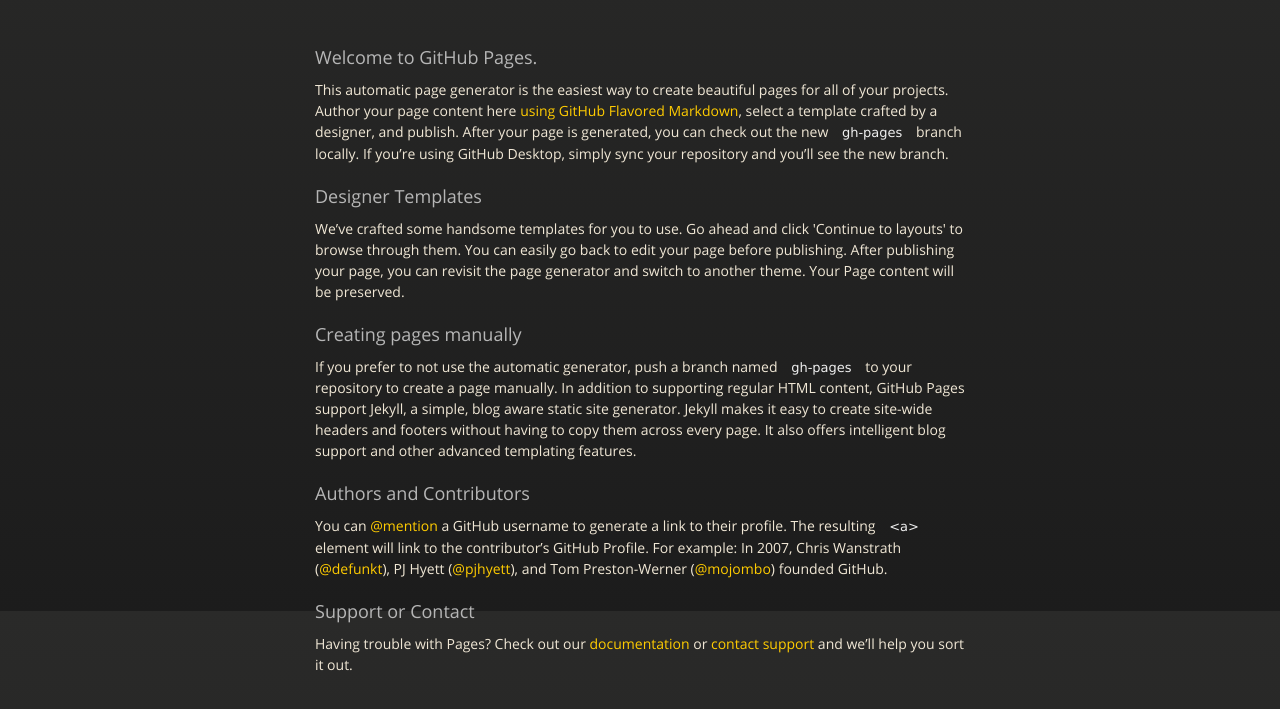
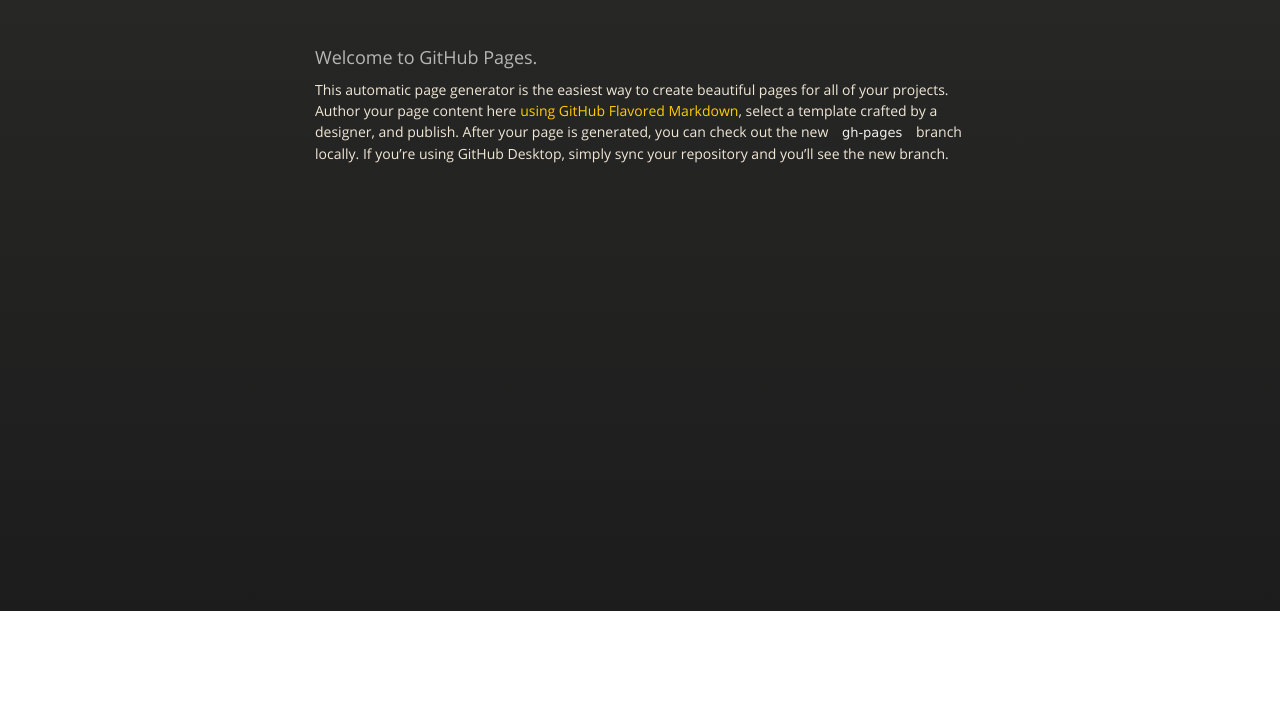
Before and after one commit to bori5g/bori5g.github.io, a plain HTML site: page index.html in a window 1280 px wide. Shown: the part 189-898 px from the top of the page. After the commit the page ends 800 px from the top, so only its background shows below. Drawn offline with nearby package versions, Linux system fonts and the light colour scheme.

Commit message:
Update index.html

```diff
--- a/index.html
+++ b/index.html
@@ -41,28 +41,6 @@
 <p>This automatic page generator is the easiest way to create beautiful pages for all of your projects. Author your page content here <a href="https://guides.github.com/features/mastering-markdown/">using GitHub Flavored Markdown</a>, select a template crafted by a designer, and publish. After your page is generated, you can check out the new <code>gh-pages</code> branch locally. If you’re using GitHub Desktop, simply sync your repository and you’ll see the new branch.</p>
 
 <h3>
-<a id="designer-templates" class="anchor" href="#designer-templates" aria-hidden="true"><span aria-hidden="true" class="octicon octicon-link"></span></a>Designer Templates</h3>
-
-<p>We’ve crafted some handsome templates for you to use. Go ahead and click 'Continue to layouts' to browse through them. You can easily go back to edit your page before publishing. After publishing your page, you can revisit the page generator and switch to another theme. Your Page content will be preserved.</p>
-
-<h3>
-<a id="creating-pages-manually" class="anchor" href="#creating-pages-manually" aria-hidden="true"><span aria-hidden="true" class="octicon octicon-link"></span></a>Creating pages manually</h3>
-
-<p>If you prefer to not use the automatic generator, push a branch named <code>gh-pages</code> to your repository to create a page manually. In addition to supporting regular HTML content, GitHub Pages support Jekyll, a simple, blog aware static site generator. Jekyll makes it easy to create site-wide headers and footers without having to copy them across every page. It also offers intelligent blog support and other advanced templating features.</p>
-
-<h3>
-<a id="authors-and-contributors" class="anchor" href="#authors-and-contributors" aria-hidden="true"><span aria-hidden="true" class="octicon octicon-link"></span></a>Authors and Contributors</h3>
-
-<p>You can <a href="https://help.github.com/articles/basic-writing-and-formatting-syntax/#mentioning-users-and-teams" class="user-mention">@mention</a> a GitHub username to generate a link to their profile. The resulting <code>&lt;a&gt;</code> element will link to the contributor’s GitHub Profile. For example: In 2007, Chris Wanstrath (<a href="https://github.com/defunkt" class="user-mention">@defunkt</a>), PJ Hyett (<a href="https://github.com/pjhyett" class="user-mention">@pjhyett</a>), and Tom Preston-Werner (<a href="https://github.com/mojombo" class="user-mention">@mojombo</a>) founded GitHub.</p>
-
-<h3>
-<a id="support-or-contact" class="anchor" href="#support-or-contact" aria-hidden="true"><span aria-hidden="true" class="octicon octicon-link"></span></a>Support or Contact</h3>
-
-<p>Having trouble with Pages? Check out our <a href="https://help.github.com/pages">documentation</a> or <a href="https://github.com/contact">contact support</a> and we’ll help you sort it out.</p>
-      </section>
-
-    </div>
-    <!--[if !IE]><script>fixScale(document);</script><![endif]-->
 
   </body>
 </html>
```
